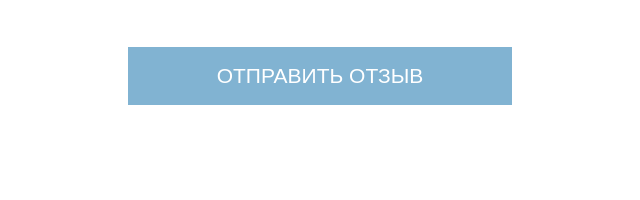
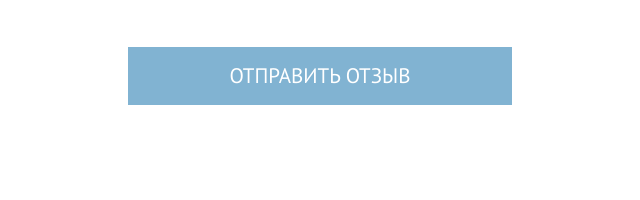
Before and after one commit to htmlacademy-adaptive/106097-sedona-27, a website: page source/review.html in a window 1280 px wide. Shown: the part 1686-1886 px from the top of the page, 128-768 px from the left. Drawn offline with nearby package versions, Linux system fonts and the light colour scheme; files that its build step writes are made by us from their sources.

Commit message:
Add font for button

```diff
--- a/source/sass/blocks/button.scss
+++ b/source/sass/blocks/button.scss
@@ -6,6 +6,7 @@
   min-height: 58px;
   padding: 16px;
 
+  font-family: $ff-ptsans;
   font-size: $size-large;
   line-height: $line-height-medium;
   color: $color-white;
```
